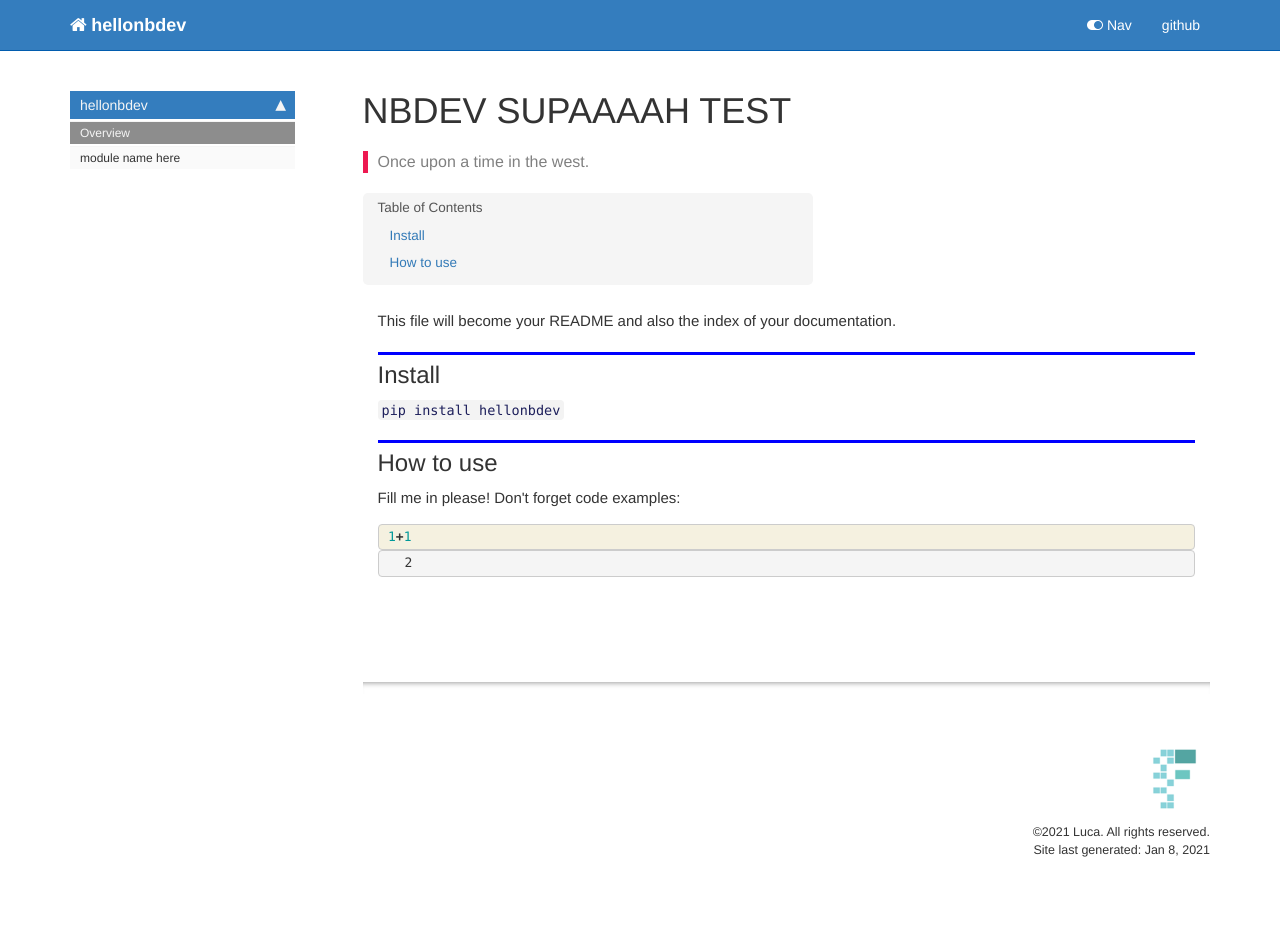
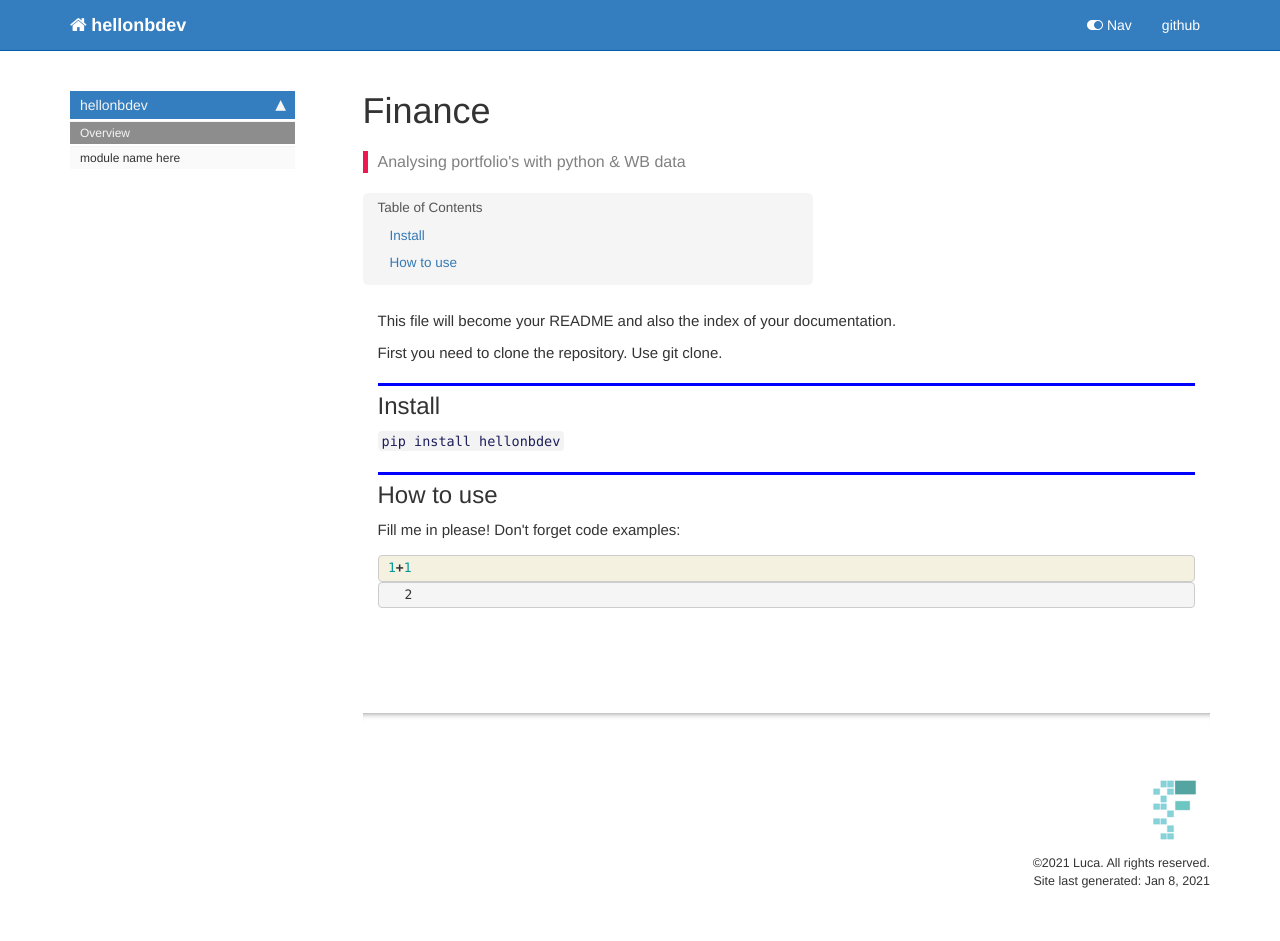
Before and after one commit to PeritotZena/hellonbdev, a Jekyll site: the page built from docs/index.html, in a window 1280 px wide. Built offline with Jekyll 4.4.1, drawn with Linux system fonts in a browser that asks for light colours; nearby versions of some CDN libraries; comment, search, counter and statistics services are not loaded; before the commit the page ends 909 px from its top, so only the background shows below that.

Commit message:
this is the second commit as a test

```diff
--- a/docs/index.html
+++ b/docs/index.html
@@ -1,13 +1,13 @@
 ---
 
-title: NBDEV SUPAAAAH TEST
+title: Finance
 
 
 keywords: fastai
 sidebar: home_sidebar
 
-summary: "Once upon a time in the west."
-description: "Once upon a time in the west."
+summary: "Analysing portfolio's with python & WB data"
+description: "Analysing portfolio's with python & WB data"
 nb_path: "index.ipynb"
 ---
 <!--
@@ -32,6 +32,13 @@ nb_path: "index.ipynb"
 <div class="cell border-box-sizing text_cell rendered"><div class="inner_cell">
 <div class="text_cell_render border-box-sizing rendered_html">
 <p>This file will become your README and also the index of your documentation.</p>
+
+</div>
+</div>
+</div>
+<div class="cell border-box-sizing text_cell rendered"><div class="inner_cell">
+<div class="text_cell_render border-box-sizing rendered_html">
+<p>First you need to clone the repository. Use git clone.</p>
 
 </div>
 </div>
--- a/hellonbdev/_nbdev.py
+++ b/hellonbdev/_nbdev.py
@@ -2,7 +2,8 @@
 
 __all__ = ["index", "modules", "custom_doc_links", "git_url"]
 
-index = {"say_hello": "00_core.ipynb"}
+index = {"say_hello": "00_core.ipynb",
+         "log_return": "00_core.ipynb"}
 
 modules = ["core.py"]
 
```
Also changed, not shown: hellonbdev/core.py (+16 -1 lines), README.md, 2 other files.
